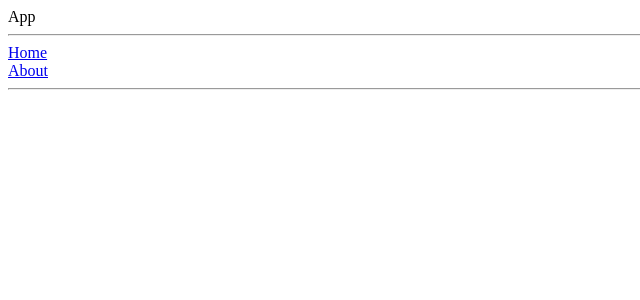
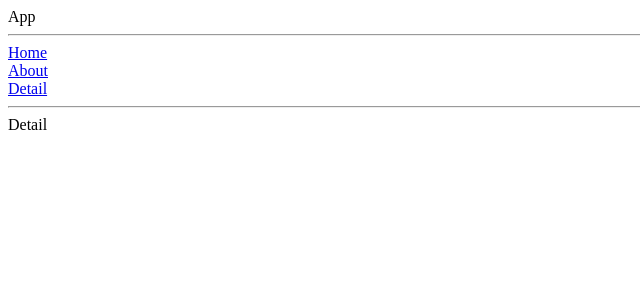
Before and after one commit to ianChen806/VueRouterSample, a Vue app: page /#/Detail in a window 1280 px wide. Shown: the top 300 px of the page, without its empty margins (0-640 px from the left). Built offline with nearby package versions, Linux system fonts and the light colour scheme.

Commit message:
add Detail.

```diff
--- a/src/App.vue
+++ b/src/App.vue
@@ -7,6 +7,9 @@
 		</div>
 		<div>
 			<router-link to="/About">About</router-link>
+		</div>
+		<div>
+			<router-link to="/Detail">Detail</router-link>
 		</div>
 		<hr>
 		<router-view></router-view>
--- /dev/null
+++ b/src/components/Detail.vue
@@ -0,0 +1,13 @@
+<template>
+	<div>Detail</div>
+</template>
+
+<script>
+    export default {
+        name: "Detail"
+    }
+</script>
+
+<style scoped>
+
+</style>
--- a/src/main.js
+++ b/src/main.js
@@ -3,6 +3,7 @@
 import VueRouter from "vue-router";
 import HelloWorld from "./components/HelloWorld";
 import About from "./components/About";
+import Detail from "./components/Detail";
 
 Vue.use(VueRouter);
 Vue.config.productionTip = false
@@ -12,6 +13,7 @@
         routes: [
             {path: "", component: HelloWorld},
             {path: "/About", component: About},
+            {path: "/Detail", component: Detail},
         ]
     }),
     render: h => h(App),
```
